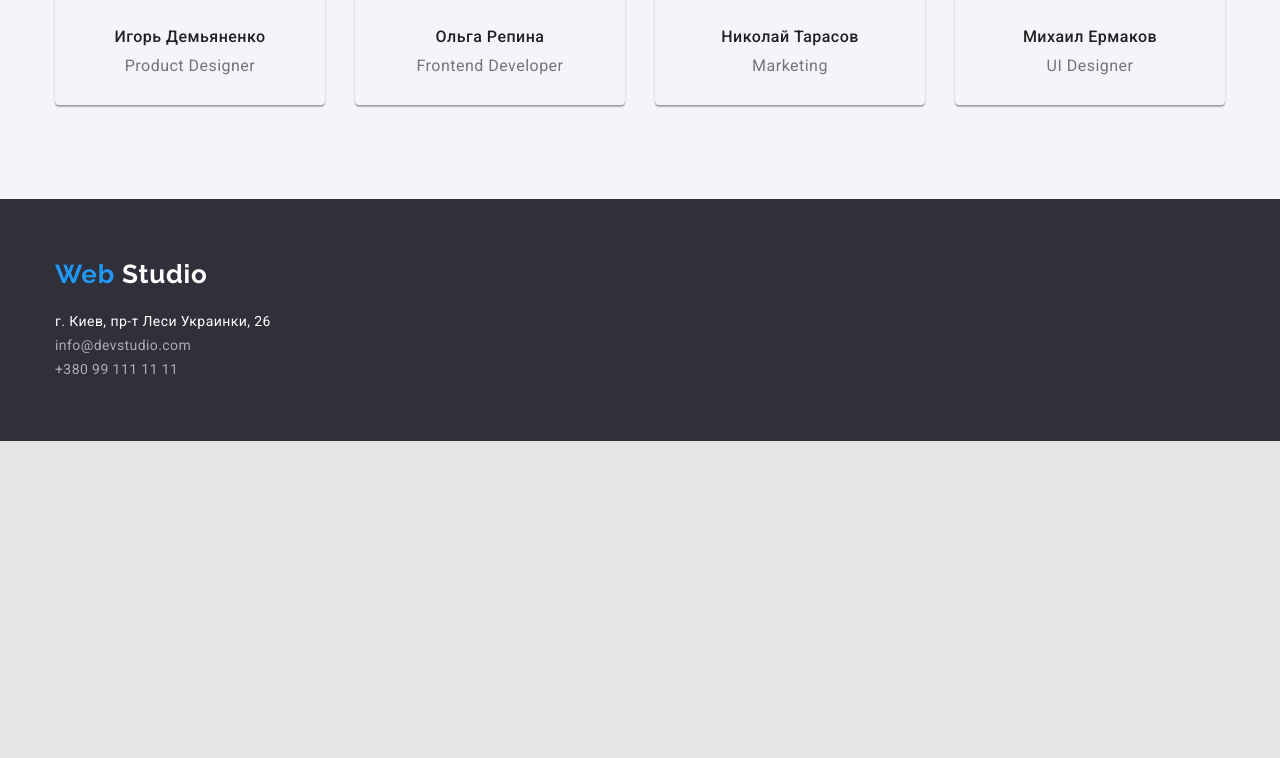
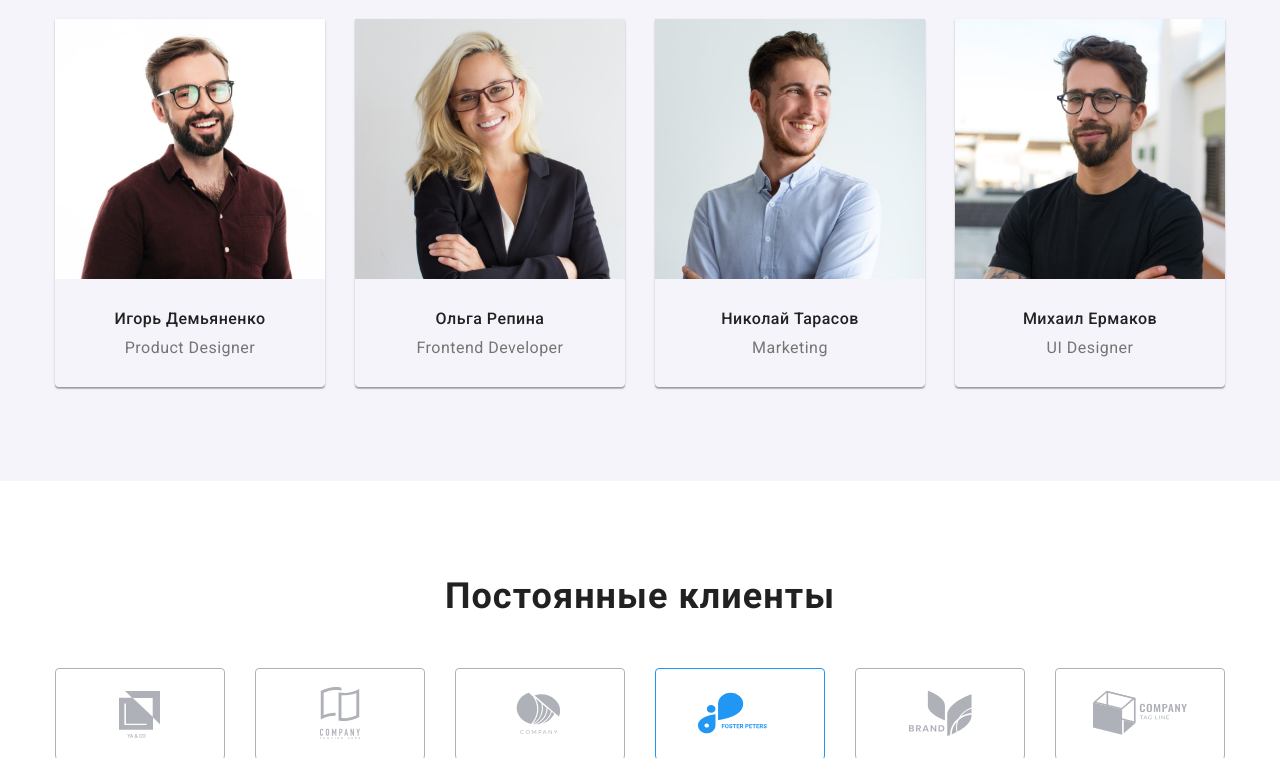
Before and after one commit to AliakseiSavelyey/start-project-it-study, a plain HTML site: page index.html in a window 1280 px wide. Shown: the part 2042-2800 px from the top of the page. Before the commit the page ends 2483 px from the top, so only its background shows below. Drawn offline with nearby package versions, Linux system fonts and the light colour scheme.

Commit message:
margin section

```diff
--- a/css/style.css
+++ b/css/style.css
@@ -21,7 +21,7 @@
 
 body {
   color: #757575;
-  background-color: #E5E5E5;
+  background-color: #fff;
   text-decoration: none;
   text-transform: none;
   font-family: Roboto, sans-serif;
@@ -198,6 +198,7 @@ img {
 /* Section-скрытый заголовок */
 .section-hidden {
   padding-bottom: 94px;
+  padding-top: 94px;
 }
 .section-hidden h3 {
   font-family: 'Roboto';
@@ -254,6 +255,7 @@ img {
 /* our-work */
 .our-work {
   padding-bottom: 94px;
+  padding-top: 94px;
 }
 .our-work h2 {
   margin-bottom: 50px;
@@ -278,6 +280,7 @@ img {
 .our-team {
   background-color: #F5F4FA;
   padding-bottom: 94px;
+  padding-top: 94px;
   text-align: center;
 }
 .our-team .name {
@@ -320,6 +323,25 @@ img {
 .social {
   margin-bottom: 30px;
 }
+
+
+
+
+
+/* Секция-постоянные клиенты */
+.section-clients {
+  padding-bottom: 94px;
+  padding-top: 94px;
+}
+
+.clients {
+  display: flex;
+  justify-content: space-between;
+  margin-top: 50px;
+}
+
+
+
 
 
 
--- a/index.html
+++ b/index.html
@@ -148,6 +148,38 @@
 
 
 
+
+    <!-- секция-наши клиенты -->
+        <section class="section-clients">
+          <div class="container">
+            <h2>Постоянные клиенты</h2>
+            <ul class="clients">
+              <li><a href="">
+                <img src="./images/icon-client-one.svg" alt="">
+              </a></li>
+              <li><a href="">
+                <img src="./images/icon-client-two.svg" alt="">
+              </a></li>
+              <li><a href="">
+                <img src="./images/icon-client-three.svg" alt="">
+              </a></li>
+              <li><a href="">
+                <img src="./images/icon-client-four.svg" alt="">
+              </a></li>
+              <li><a href="">
+                <img src="./images/icon-client-five.svg" alt="">
+              </a></li>
+              <li><a href="">
+                <img src="./images/icon-client-six.svg" alt="">
+              </a></li>
+            </ul>
+          </div>
+        </section>
+
+
+
+
+
     <!-- футер-подвал -->
     <footer class="footer">
         <div class="container">
```
